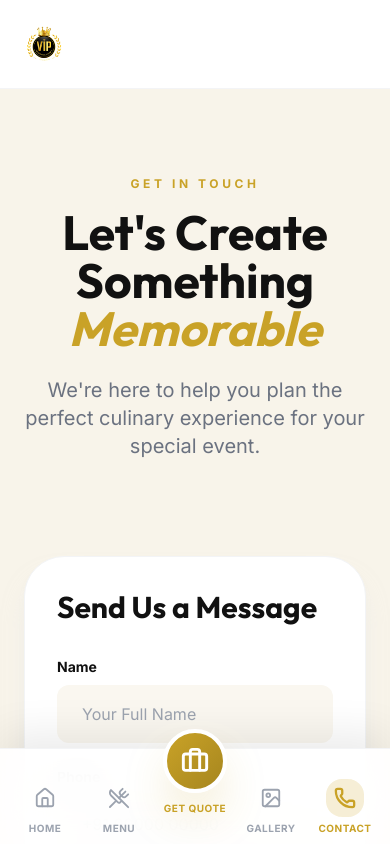
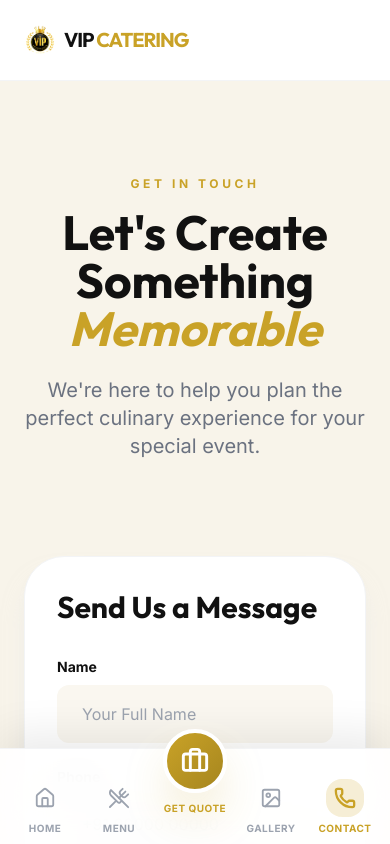
Before and after one commit to 2kamalesh0809-ship-it/VIPCATERING, a React (Vite) app: page /contact in a window 390 px wide. Shown: the top 844 px of the page. Built offline with nearby package versions, Linux system fonts and the light colour scheme.

Commit message:
Fix: Show mobile title and resolve Swiper loop issues

```diff
--- a/src/components/Navbar.jsx
+++ b/src/components/Navbar.jsx
@@ -46,9 +46,9 @@ const Navbar = () => {
                     animate={{ opacity: 1, x: 0 }}
                     className="flex items-center gap-2"
                 >
-                    <Link to="/" className={`flex items-center gap-3 text-2xl font-display font-bold tracking-tighter ${getNavColor()}`}>
-                        <img src="/logo.png" alt="VIP Catering Logo" className="h-10 md:h-12 w-auto object-contain" />
-                        <span className="hidden sm:inline">VIP <span className="text-primary">CATERING</span></span>
+                    <Link to="/" className={`flex items-center gap-2 text-xl md:text-2xl font-display font-bold tracking-tighter ${getNavColor()}`}>
+                        <img src="/logo.png" alt="VIP Catering Logo" className="h-8 md:h-12 w-auto object-contain" />
+                        <span>VIP <span className="text-primary">CATERING</span></span>
                     </Link>
                 </motion.div>
 
--- a/src/sections/Gallery.jsx
+++ b/src/sections/Gallery.jsx
@@ -29,6 +29,16 @@ const Gallery = () => {
             url: "https://images.unsplash.com/photo-1414235077428-338989a2e8c0?q=80&w=2070",
             title: "Artisan Platters",
             category: "Private Events"
+        },
+        {
+            url: "https://images.unsplash.com/photo-1555244162-803834f70033?q=80&w=2070",
+            title: "Corporate Excellence",
+            category: "Gala Dinner"
+        },
+        {
+            url: "https://images.unsplash.com/photo-1519225421980-715cb0215aed?q=80&w=2070",
+            title: "Ethereal Weddings",
+            category: "Outdoor Reception"
         }
     ];
 
```
